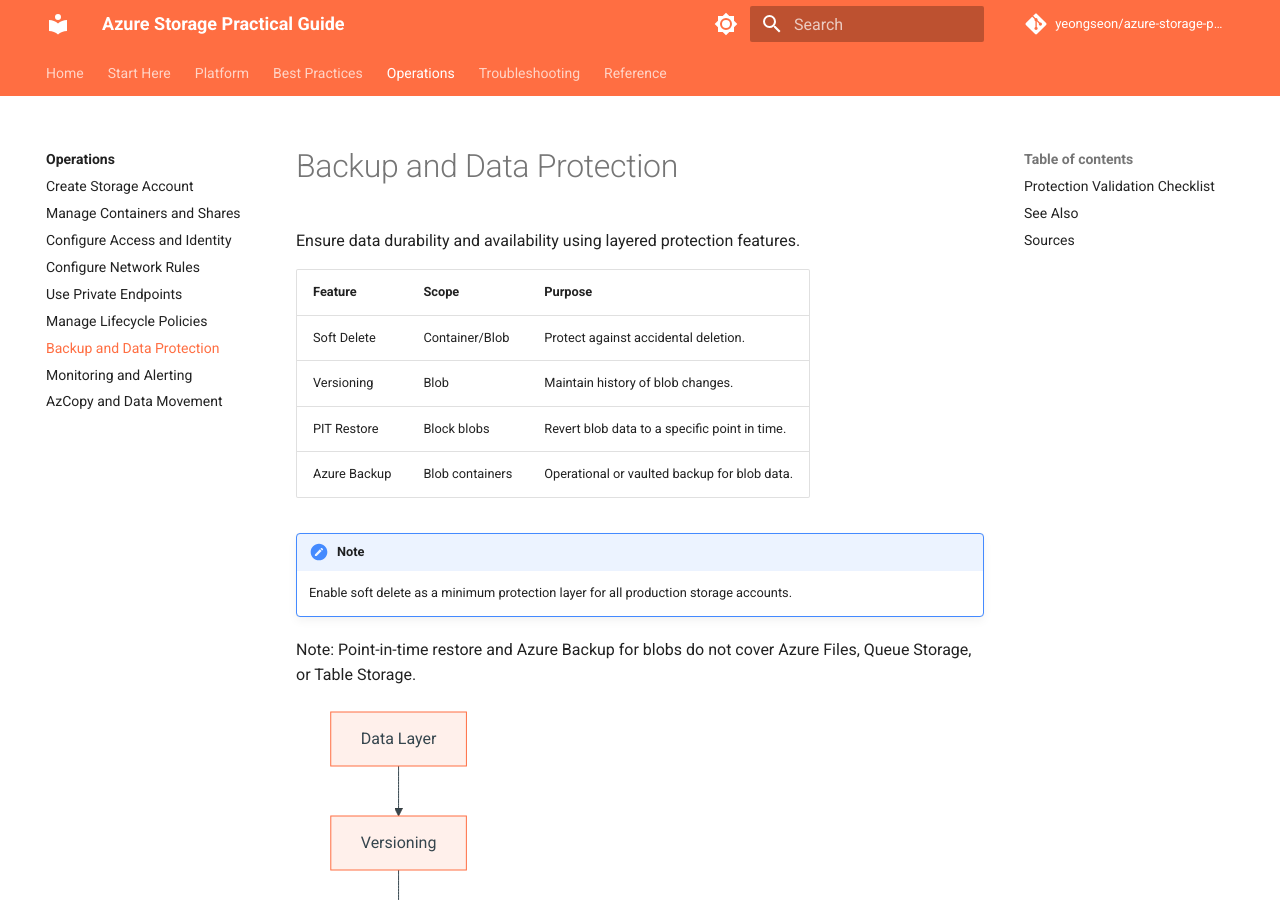
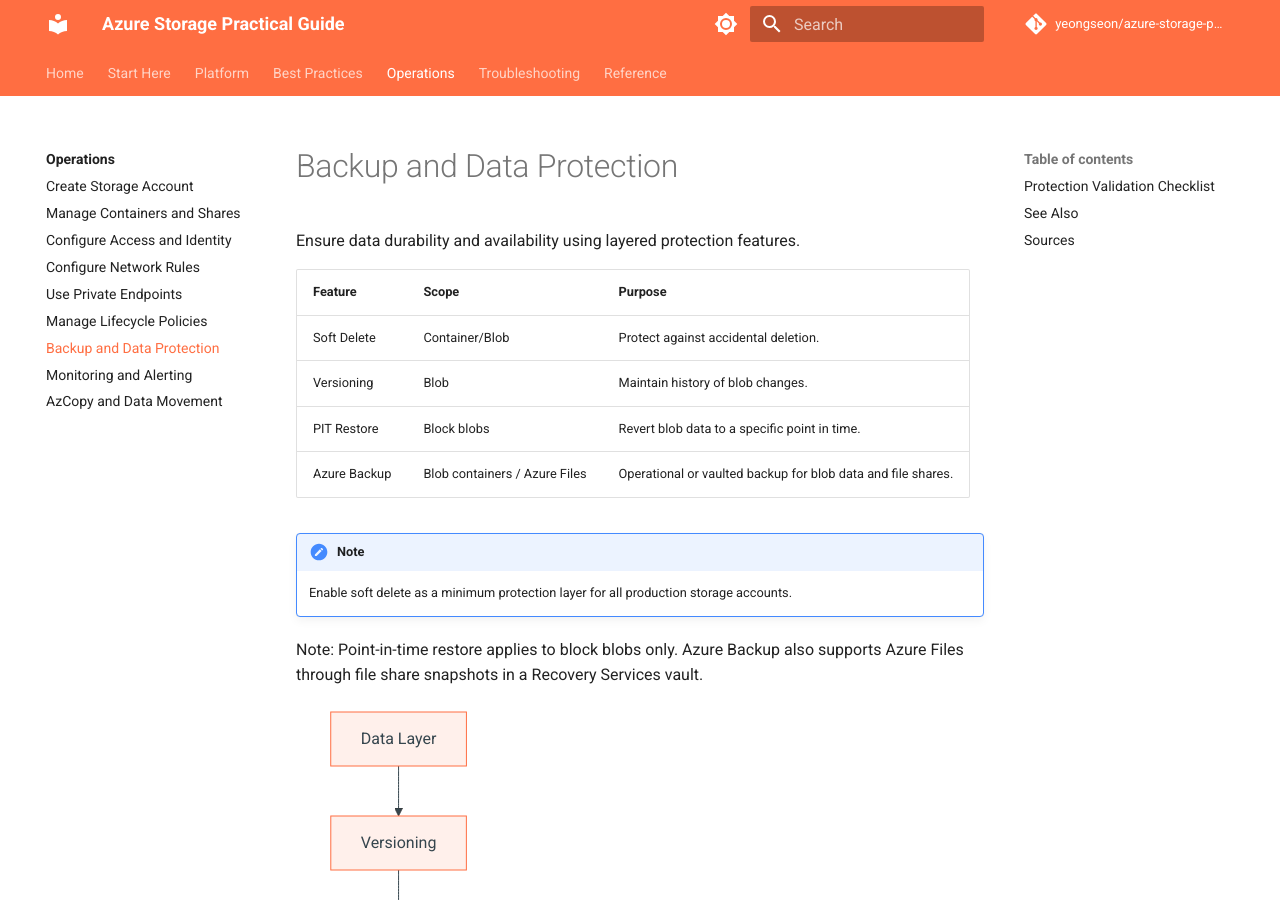
Before and after one commit to yeongseon/azure-storage-practical-guide, an MkDocs documentation site: the page built from docs/operations/backup-and-data-protection.md, in a window 1280 px wide and 900 px high. Built offline with MkDocs 1.6.1 and Material for MkDocs 9.7.7, drawn with Linux system fonts in a browser that asks for light colours; comment, search, counter and statistics services are not loaded.

Commit message:
fix: correct Azure Files backup support and add DFS private endpoint
- Azure Backup supports Azure Files (not just blobs)
- PIT restore remains blob-only
- Add privatelink.dfs.core.windows.net for ADLS Gen2
- HNS accounts need both blob and dfs private endpoints

````diff
--- a/docs/operations/backup-and-data-protection.md
+++ b/docs/operations/backup-and-data-protection.md
@@ -7,12 +7,12 @@
 | Soft Delete | Container/Blob | Protect against accidental deletion. |
 | Versioning | Blob | Maintain history of blob changes. |
 | PIT Restore | Block blobs | Revert blob data to a specific point in time. |
-| Azure Backup | Blob containers | Operational or vaulted backup for blob data. |
+| Azure Backup | Blob containers / Azure Files | Operational or vaulted backup for blob data and file shares. |
 
 !!! note
     Enable soft delete as a minimum protection layer for all production storage accounts.
 
-Note: Point-in-time restore and Azure Backup for blobs do not cover Azure Files, Queue Storage, or Table Storage.
+Note: Point-in-time restore applies to block blobs only. Azure Backup also supports Azure Files through file share snapshots in a Recovery Services vault.
 
 ```mermaid
 graph TD
````
Also changed, not shown: docs/operations/use-private-endpoints.md (+1 -0 lines), docs/troubleshooting/data-protection-and-recovery-issues.md (+1 -1 lines), docs/troubleshooting/private-endpoint-and-dns-issues.md (+1 -0 lines).
